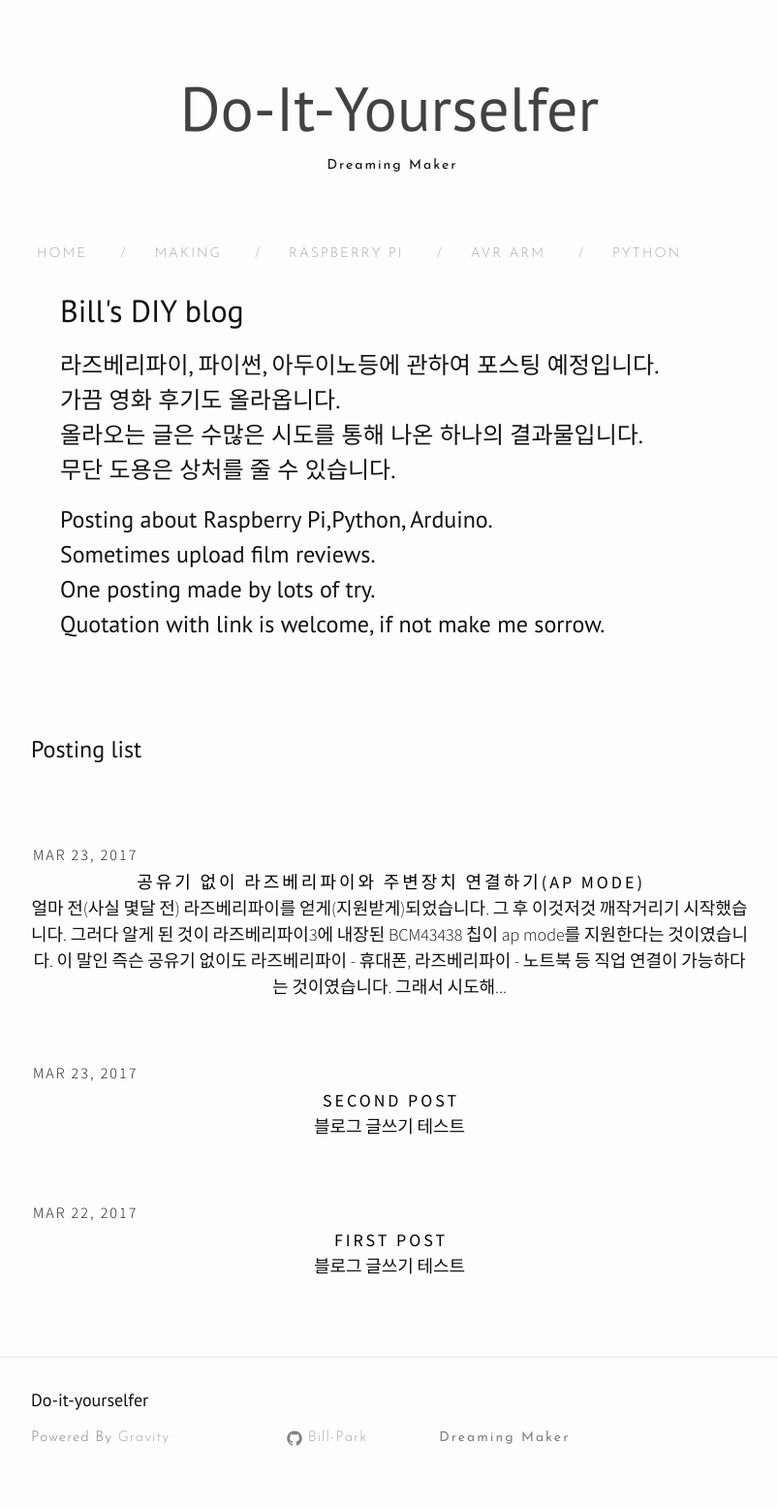
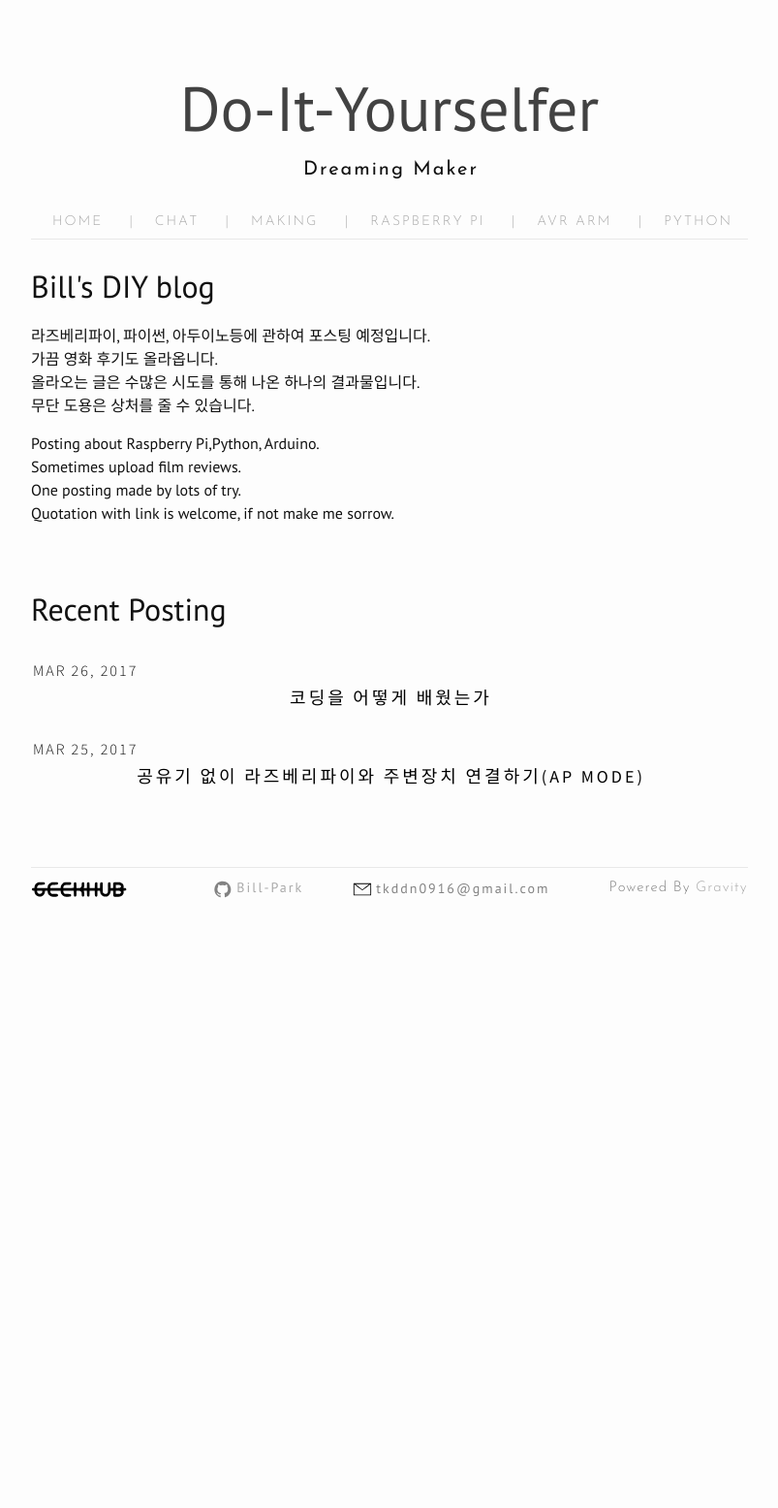
Before and after one commit to Bill-Park/bill-park.github.io, a Jekyll site: the page built from index.html, in a window 1280 px wide. Shown: the whole page at 97% size, without its empty margins (238-1041 px from the left). Built offline with Jekyll 4.4.1, drawn with Linux system fonts in a browser that asks for light colours; nearby versions of some CDN libraries; the list of posts is cut into pages by our own code; after the commit the page ends 989 px from its top, so only the background shows below that.

Commit message:
css complete

```diff
--- a/_includes/about.html
+++ b/_includes/about.html
@@ -1,4 +1,4 @@
-<div class="wrapper">
+
   <h1>Bill's DIY blog</h1>
 
 
@@ -11,5 +11,3 @@
      Sometimes upload film reviews.<br />
      One posting made by lots of try.<br />
      Quotation with link is welcome, if not make me sorrow.</p>
-
-</div>
--- a/_includes/footer.html
+++ b/_includes/footer.html
@@ -1,15 +1,10 @@
-<footer class="site-footer">
-
-  <div class="wrapper">
-
-    <h2 class="footer-heading small-site-title">{{ site.title }}</h2>
+<div class="wrapper">
+  <footer class="site-footer">
 
     <div class="footer-col-wrapper">
+
       <div class="footer-col footer-col-1">
-        <ul class="contact-list footer-content">
-          <li>Powered By <a href="http://github.com/hemangsk/Gravity">Gravity</a></li>
-
-        </ul>
+        {% include icon-geekhub.html %}
       </div>
 
       <div class="footer-col footer-col-2 footer-content">
@@ -28,11 +23,18 @@
         </ul>
       </div>
 
-      <div class="footer-col footer-col-3 site-description">
-        <p>{{ site.description }}</p>
+      <div class="footer-col footer-col-3">
+        {% include icon-mail.html %}
+      </div>
+
+      <div class="footer-col footer-col-4">
+        <ul class="contact-list footer-content">
+          <li>Powered By <a href="http://github.com/hemangsk/Gravity">Gravity</a></li>
+
+        </ul>
       </div>
     </div>
 
-  </div>
+  </footer>
 
-</footer>
+</dev>
--- a/_includes/header.html
+++ b/_includes/header.html
@@ -2,17 +2,18 @@
 <div class="wrapper">
   <center> <a href="/index.html"><div class="site-title">   {{site.title}} </div></a></center>
 </div>
-<div class="wrapper site-description">
-<center>  {{site.description}} </center>
+<div class="sub-title">
+	<center>  {{site.description}} </center>
 </div>
 <div class="wrapper">
   <div class="trigger site-navigation">
-    <a class="page-link" href="{{site.url}}{{site.baseurl}}">HOME</a>
+
+	<a class="page-link" href="{{site.url}}{{site.baseurl}}">HOME</a>
 
     {% for sitePage in site.pages %}
     {% if sitePage.title %}
 
-    <span class="exclamationMark">/</span><a class="page-link" href="{{sitePage.url | prepend: site.baseurl }}">{{sitePage.title}}</a>
+    <span class="exclamationMark">|</span><a class="page-link" href="{{sitePage.url | prepend: site.baseurl }}">{{sitePage.title}}</a>
     {% endif %}
     {% endfor %}
   </div>
--- /dev/null
+++ b/_includes/icon-geekhub.html
@@ -0,0 +1 @@
+<a href="http://geekhub.co.kr/"><span class="icon-geek">{% include icon-geekhub.svg %}</span></a>
--- /dev/null
+++ b/_includes/icon-mail.html
@@ -0,0 +1 @@
+<span class="icon-mail">{% include icon-mail.svg %}</span><span class="mailaddress">tkddn0916@gmail.com</span>
--- a/_posts/2017-03-22-blog-test.markdown
+++ /dev/null
@@ -1,7 +0,0 @@
----
-layout: post
-title:  "First Post"
-category: science
----
-
-블로그 글쓰기 테스트
--- a/_posts/2017-03-23-blog-abct.markdown
+++ /dev/null
@@ -1,7 +0,0 @@
----
-layout: post
-title:  "Second Post"
-category: test
----
-
-블로그 글쓰기 테스트
--- a/_posts/2017-03-23-rpi-connect_wifi.markdown
+++ b/_posts/2017-03-25-rpi-connect_wifi.markdown
@@ -263,11 +263,7 @@ $sudo reboot
 ~~~
 $ping google.com
 ~~~
-잘 되는군요.
 
-여기까지 이번 글을 마치도록 하겠습니다.
-
-다음 시간에는 Django 설치법으로 뵙겠습니다.
 
 참고자료 목록
 
--- /dev/null
+++ b/_posts/2017-03-26-how-to-learn-coding.markdown
@@ -0,0 +1,33 @@
+---
+layout: post
+title:  "코딩을 어떻게 배웠는가"
+category: chat
+---
+
+지난번 글에 '언어가 안 돼서 낯설어서 안 된다.' 라는 말을 했는데 주변 사람들의 의견과 제 생각을 다시 정리해보니 아니라는 생각이 들었습니다.
+그리고 제가 코딩을 어떻게 배웠는지를 생각해보며 그 과정을 써보고자 합니다.
+
+제일 처음 코딩을 시작한 것은 초등학교 6학년 당시 방과 후 수업에서였습니다.
+스크래치처럼 아이콘을 끌어다 길게 늘어뜨려서 코딩하는 방식으로 그렇게 긴, 어려운 프로그래밍은 할 수가 없었습니다.
+그래도 이와 같은 직관적인 방식의 프로그래밍은 if, else, for 등의 동작 원리를 이해하는 것에 많은 도움을 주었습니다.
+
+그 이후 학원에 다니면서 avr studio를 접하게 되었으나 단순히 책만 보고 함수를 가져다 쓰는 것에 그쳤습니다.
+이에 답답했던 저는 c언어라는 것을 알게 되었고 독학을 하기 시작했습니다.
+당시 winapi(현재 soen.kr)에서 c 강좌를 보며 하나하나 따라 하기 시작했습니다.
+당시에 visual studio 6을 이용하여 하나하나 따라 하다가 라이브러리라는 것을 알게 된 후 직접 만들어 보기 시작했습니다.
+math 라이브러리를 이용하여 처음 목적을 가지고 만든 프로그램은 버그투성이였지만 절대 잊을 수 없는 프로그램입니다.
+
+그 후에도 거북이 프로젝트, mirror hand를 하며 큼지막한 프로그램과 소소한 프로그램들을 하며 여러 가지를 배우고, 알게 되었습니다.
+물론 처음부터 정규 과정을 밟고 기초가 쌓인 상태에서 진행한 것이 아녔습니다.
+아무것도 모르는 상태로 독학으로 달려들었으며 이것으로는 부족한 부분은 커뮤니티와 지인에게 물어봄으로써 알 수 있었습니다.
+여기서 제 나름대로 배워가는 순서가 있었습니다.
+
+궁금한 것을 검색하고 튜토리얼이 있으면 처음부터 따라 해 본다.
+이해가 되는 간단한 것부터 바꿔가며 하나하나 건드려 본다.
+알게 된 것을 응용하여 새로운 것을 만들어 본다.
+c, python, 아두이노, 라즈베리파이등 제가 배웠던 것의 대부분 아니 거의 모든 것이 위 순서를 따랐습니다.
+저는 배우는 단계이기에 튜토리얼이 대부분 있었고 매뉴얼 또한 존재했습니다.
+최소한 제조사 측에서 기본 setup은 다 알려주었습니다. 자료가 없다는 이유로, 모른다는 이유로 시작하지 못할 것은 없었습니다.
+단지 제게 필요한 것은 영어 단어를 검색할 사전과 검색에 필요한 키워드 그리고 검색이 힘들었던 |(vertical bar) 기호 등의 이름이었습니다.
+
+위와 같은 것들을 알려줄 선생님, 커뮤니티 혹은 스터디 등이 있다면 아니 없다 하더라도 코딩을 시작하고 배우는 것에는 하고자 하는 의지만 있다면 전혀 문제가 되지 않는다고 생각합니다.
--- a/css/style.scss
+++ b/css/style.scss
@@ -276,11 +276,10 @@ pre {
  * Icons
  */
 .icon {
-
     > svg {
         display: inline-block;
-        width: 16px;
-        height: 16px;
+        width: 18px;
+        height: auto;
         vertical-align: middle;
 
         path {
@@ -288,6 +287,27 @@ pre {
         }
     }
 }
+
+.icon-geek {
+    > svg {
+        display: inline-block;
+        width: 100px;
+        height: auto;
+        horizontal-align: left;
+        vertical-align: middle;
+    }
+}
+
+.icon-mail {
+    > svg {
+        display: inline-block;
+        width: 20px;
+        height: auto;
+        horizontal-align: left;
+        vertical-align: middle;
+    }
+}
+
 
 .post {
   font-family: "Source Sans Pro";
@@ -339,7 +359,7 @@ pre {
   text-indent: 2px;
 }
 .postContent {
-  padding-top: 3.5em;
+  padding-top: 1.5em;
   text-align: center;
 }
 .postDate {
@@ -360,6 +380,13 @@ pre {
   text-transform: uppercase;
   letter-spacing: 3px;
   text-indent: 3px;
+}
+.sub-title {
+  font-size: 20px;
+  letter-spacing: 2px;
+  text-align: center;
+  text-indent: 3px;
+  font-family: 'Josefin Sans';
 }
 /**
  * Site header
@@ -390,8 +417,8 @@ pre {
   font-family: 'Josefin Sans';
 }
 .exclamationMark {
-  padding-left: 2em;
-  padding-right: 2em;
+  padding-left: 1.5em;
+  padding-right: 1.5em;
 }
 .site-navigation {
   color: #aaa;
@@ -401,7 +428,9 @@ pre {
   text-indent: 6px;
   font-family: 'Josefin Sans';
   font-weight: 300;
-  padding-top: 5em;
+  padding: 2em 0px 0.5em;
+  text-align: center;
+  border-bottom: 1px solid $grey-color-light;
 }
 .page-title {
   text-transform: uppercase;
@@ -477,7 +506,7 @@ pre {
  */
 .site-footer {
   border-top: 1px solid $grey-color-light;
-  padding: $spacing-unit 0;
+  padding-bottom: $spacing-unit;
 }
 .footer-heading {
   font-size: 18px;
@@ -505,19 +534,24 @@ pre {
 .footer-col {
   float: left;
   margin-bottom: $spacing-unit / 2;
+  padding-top: 10px;
   padding-left: $spacing-unit / 2;
 }
 .footer-col-1 {
+  width: -webkit-calc(25% - (#{$spacing-unit} / 2));
+  width: calc(25% - (#{$spacing-unit} / 2));
+}
+.footer-col-2 {
+  width: -webkit-calc(19% - (#{$spacing-unit} / 2));
+  width: calc(19% - (#{$spacing-unit} / 2));
+}
+.footer-col-3 {
   width: -webkit-calc(35% - (#{$spacing-unit} / 2));
   width: calc(35% - (#{$spacing-unit} / 2));
 }
-.footer-col-2 {
-  width: -webkit-calc(20% - (#{$spacing-unit} / 2));
-  width: calc(20% - (#{$spacing-unit} / 2));
-}
-.footer-col-3 {
-  width: -webkit-calc(45% - (#{$spacing-unit} / 2));
-  width: calc(45% - (#{$spacing-unit} / 2));
+.footer-col-4 {
+  width: -webkit-calc(21% - (#{$spacing-unit} / 2));
+  width: calc(21% - (#{$spacing-unit} / 2));
 }
 @include media-query($on-laptop) {
   .footer-col-1,
@@ -570,20 +604,18 @@ pre {
   margin-bottom: $spacing-unit;
 }
 .post-title {
-  font-size: 62px;
-
+  font-size: 30px;
   text-align: center;
   font-family: "PT Sans";
-  font-weight: 900;
+  font-weight: 500;
   @include media-query($on-laptop) {
     font-size: 36px;
   }
 }
 .post-content {
-  margin-bottom: $spacing-unit;
   padding-bottom: 3em !important;
   p {
-    font-size: 1.5rem;
+    font-size: 1rem;
   }
   h2 {
     font-size: 32px;
@@ -603,6 +635,27 @@ pre {
       font-size: 18px;
     }
   }
+}
+
+.recent-posting {
+  font-size: 32px;
+  @include media-query($on-laptop) {
+      font-size: 28px;
+  }
+}
+
+.mailaddress {
+  font-size: 14px;
+  letter-spacing: 2px;
+  text-indent: 6px;
+  font-family: "PT Sans";
+}
+
+.username {
+  font-size: 14px;
+  letter-spacing: 2px;
+  text-indent: 6px;
+  font-family: "PT Sans";
 }
 
 /**
--- a/index.html
+++ b/index.html
@@ -9,7 +9,7 @@ layout: default
 	{% include about.html %}
   </div>
 
-  <h2>Posting list</h2>
+  <div class="recent-posting">Recent Posting</div>
   {% for post in paginator.posts%}
   <div class="post postContent">
     <div  class="postDate"><time datetime="{{ post.date | date_to_xmlschema }}" itemprop="datePublished">{{ post.date | date: "%b %-d, %Y" }}</time>
@@ -21,9 +21,7 @@ layout: default
     <div class="postTitle">
     <a class='postLink' href="{{site.url}}{{site.baseurl}}{{post.url}}">{{post.title}}</a>
     </div>
-    <div class="postExt">
-   {{ post.content | strip_html | truncate:200}}
-    </div>
+
   </div>
 
   {% endfor %}
@@ -48,17 +46,7 @@ layout: default
     {% endif %}
     </nav>
   {% endif %}
-  <!--<ul class="post-list">
-    {% for post in site.posts %}
-      <li>
-        <span class="post-meta-main">{{ post.date | date: "%b %-d, %Y" }}</span>
 
-        <h2>
-          <a class="post-link-main" href="{{ post.url | prepend: site.baseurl }}">{{ post.title }}</a>
-        </h2>
-      </li>
-    {% endfor %}
-  </ul>-->
 
 
 
```
Also changed, not shown: Chat.md (added, +7 -0 lines), _includes/icon-geekhub.svg (added), _includes/icon-github.svg, _includes/icon-mail.svg (added), 2 other files.
